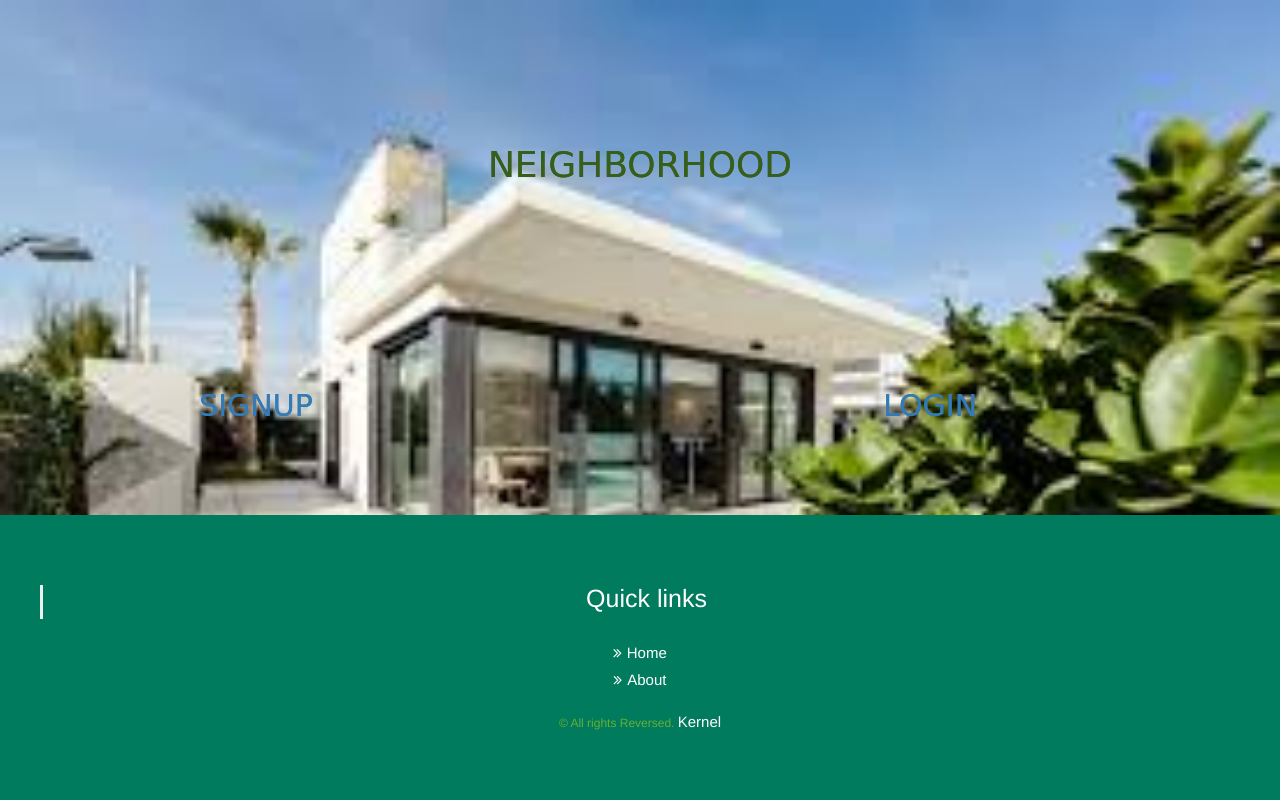
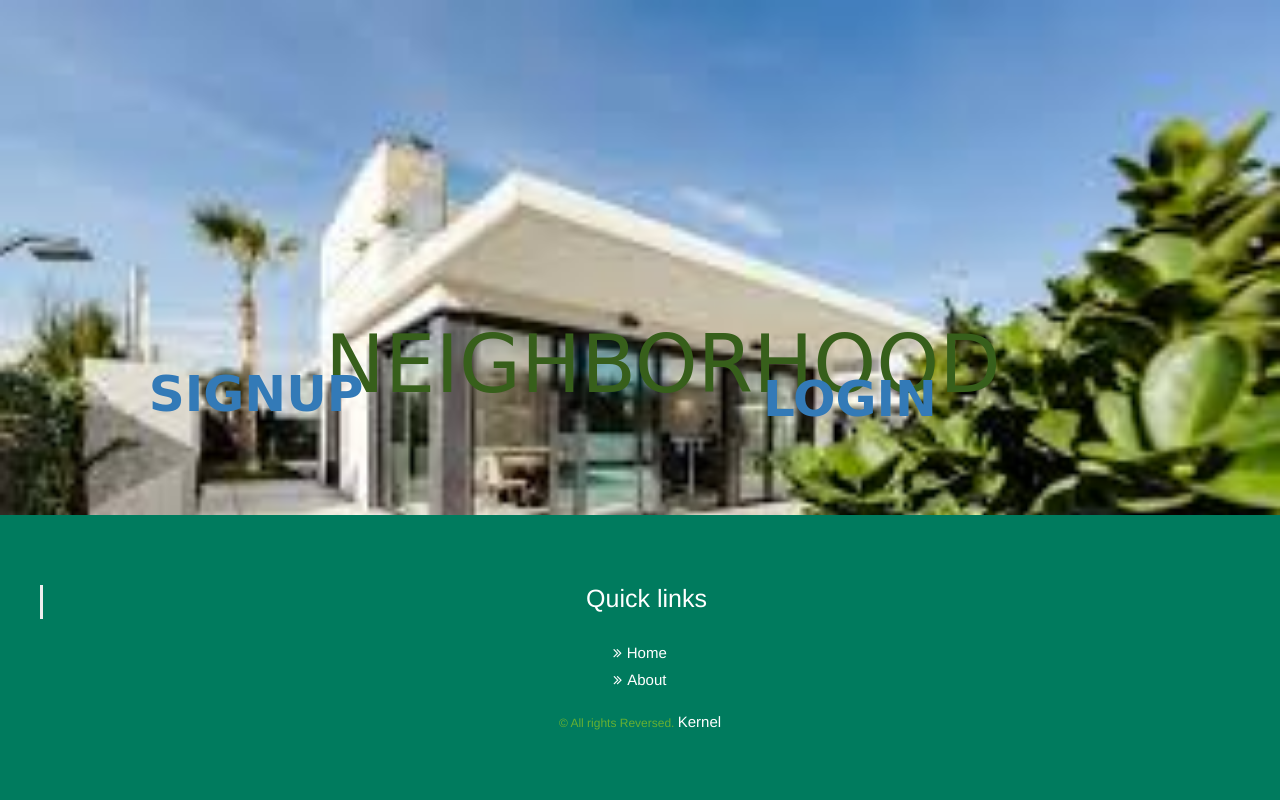
Before and after one commit to Kernael92/hood, a Django app: template hood/templates/index.html in a window 1280 px wide. Run offline with Django 3.2, Linux system fonts and the light colour scheme; the template is opened without the code that fills it, so the values that code supplies are empty; some libraries are stand-ins or nearby versions.

Commit message:
add animation to the header

```diff
--- a/hood/static/css/index.css
+++ b/hood/static/css/index.css
@@ -100,7 +100,7 @@ section .section-title {
 }
 
 .signup {
-    font-size: 60px;
+    font-size: 50px;
     font-family: cursive;
     font-weight: bold;
     text-align: center;
@@ -116,7 +116,7 @@ section .section-title {
 }
 
 .login {
-    font-size: 60px;
+    font-size: 50px;
     font-family: cursive;
     font-weight: bold;
     text-align: center;
@@ -127,7 +127,7 @@ section .section-title {
 	color:#eeeeee;
 
 }
-h2.hoover {
+p.hoover {
     color: #9BD770;
     outline: none;
     cursor: pointer;
@@ -144,7 +144,23 @@ h2.hoover {
     width: 100vw;
     height: 80vh;
 
-
+}
+h1 {
+    font-size: 80px;
+    -webkit-animation-iteration-count: infinite;
+    -webkit-animation-duration: 4s;
+    -webkit-animation-name: example;
+    animation-name: example;
+    animation-duration: 4s;
+    animation-iteration-count: infinite;
+    position: relative;
 
 
 }
+@keyframes example {
+    0%   { left:0px; top:0px;}
+    25%  { left:200px; top:0px;}
+    50%  { left:200px; top:200px;}
+    75%  { left:0px; top:200px;}
+    100% { left:0px; top:0px;}
+}
--- a/hood/static/css/register.css
+++ b/hood/static/css/register.css
@@ -12,6 +12,7 @@ form {
     font-size: 20px;
     font-family: cursive;
     font-weight: bolder;
+
 }
 h3 {
     font-size: 30px;
--- a/hood/templates/index.html
+++ b/hood/templates/index.html
@@ -34,29 +34,15 @@
             <div class="container">
                 <div class="row">
                     <div class="signup">
-                        <h2><a href="/accounts/register">SIGNUP</a></h2>
+                        <p><a href="/accounts/register">SIGNUP</a></p>
                     </div>
                     <div class="login">
-                        <h2><a href="/accounts/login">LOGIN</a></h2>
+                    </p><a href="/accounts/login">LOGIN</a></p>
 
                     </div>
                 </div>
             </div>
         </section>
-        <div class="container">
-            <div class="row">
-                <div class="header">
-                    <h1>NEIGHBORHOOD</h1>
-                </div>
-                <div class="signup">
-                    <h2><a href="/accounts/register">SIGNUP</a></h2>
-                </div>
-                <div class="login">
-                    <h2><a href="/accounts/login">LOGIN</a></h2>
-
-                </div>
-            </div>
-        </div>
         <section id='footer'>
             <div class="container">
                 <div class="row">
```
